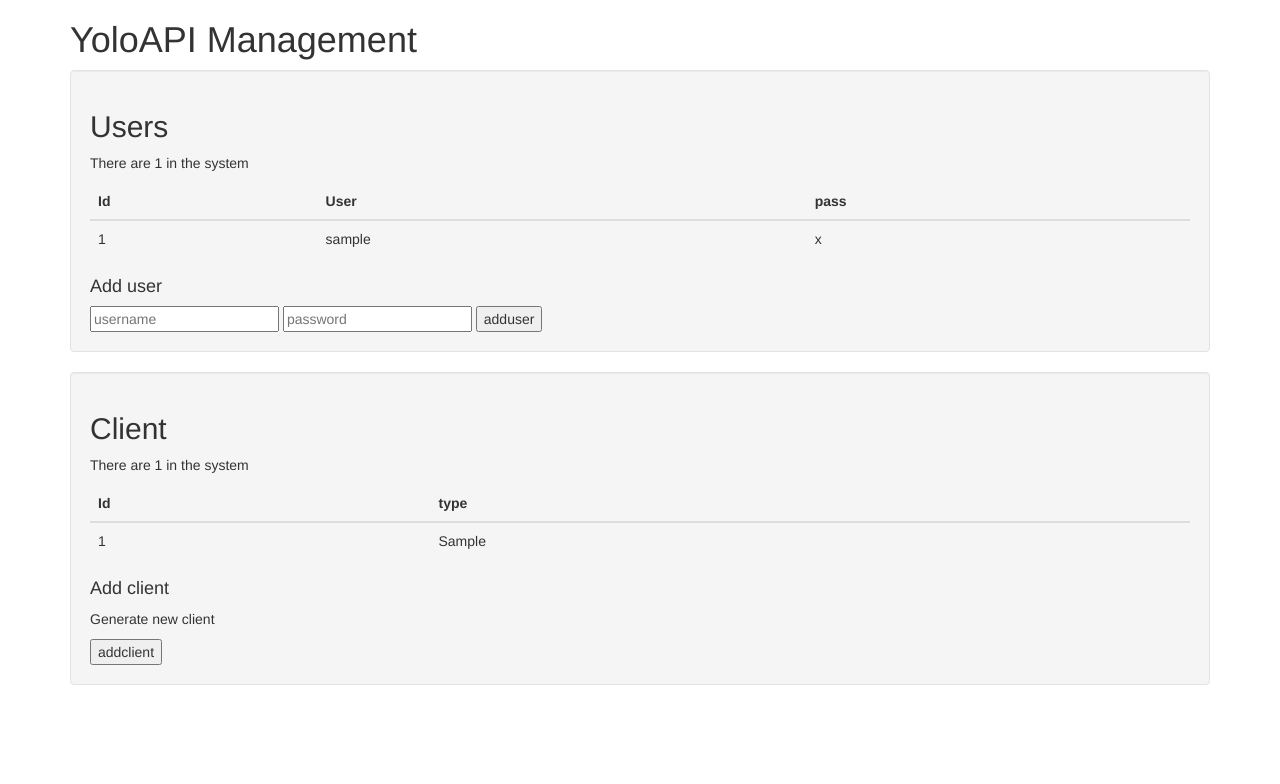
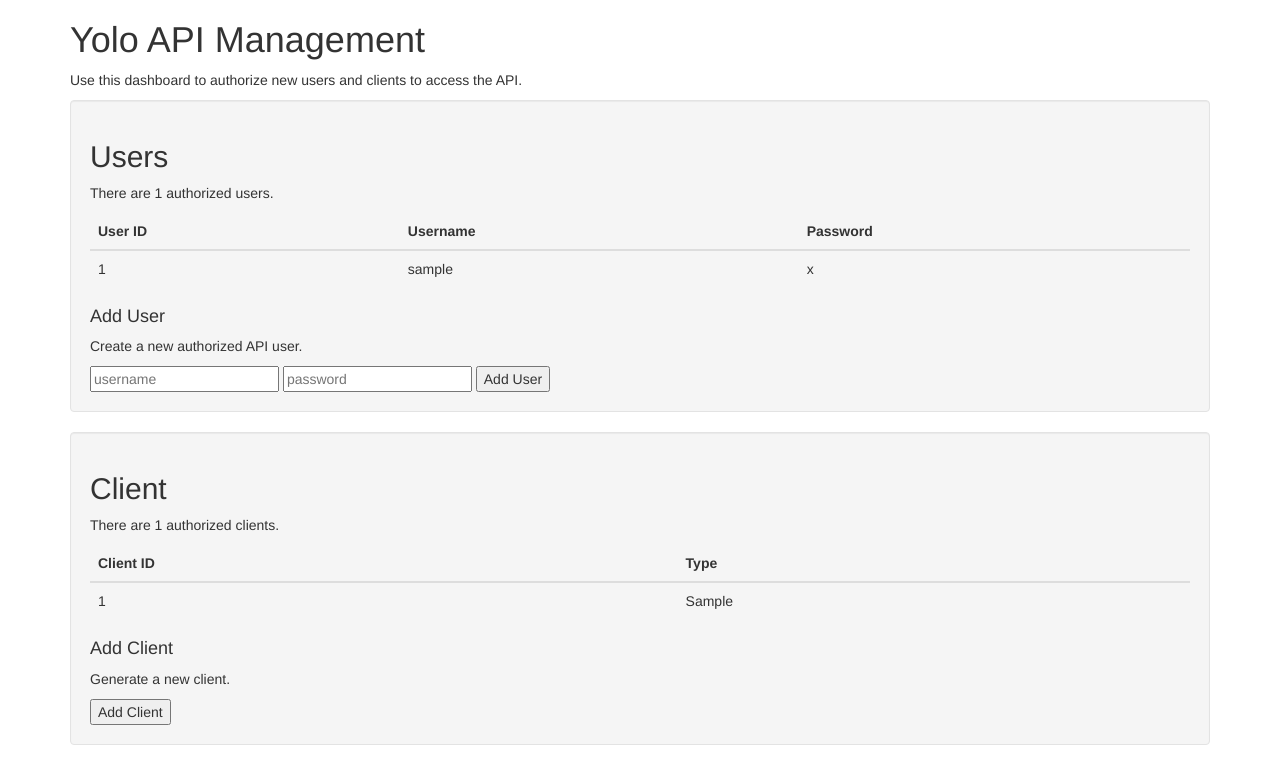
Before and after one commit to brunsgaard/yoloAPI, a Python web app: template templates/management.html in a window 1280 px wide. Shown: the top 784 px of the page. Run offline with Jinja, Linux system fonts and the light colour scheme; the template is opened without the code that fills it: most values are stand-ins (such as "Sample title", 1, 10 or a date in 2020); some libraries are stand-ins or nearby versions.

Commit message:
Clean up management interface

```diff
--- a/templates/management.html
+++ b/templates/management.html
@@ -1,27 +1,23 @@
 <!DOCTYPE html>
 <html lang="en">
     <head>
-<meta charset="UTF-8"/>
+        <meta charset="UTF-8" />
         <link rel="stylesheet" href="//netdna.bootstrapcdn.com/bootstrap/3.1.1/css/bootstrap.min.css">
     </head>
     <body>
-
         <div class="container">
-
             <div class="starter-template">
-        <h1>YoloAPI Management</h1>
-
+                <h1>Yolo API Management</h1>
+                <p>Use this dashboard to authorize new users and clients to access the API.</p>
                 <div class="well">
-
                     <h2>Users</h2>
-            <p> There are {{ users|length }} in the system </p>
-
+                    <p>There are {{ users|length }} authorized users.</p>
                     <table class="table">
                         <thead>
                             <tr>
-                        <th>Id</th>
-                        <th>User</th>
-                        <th>pass</th>
+                                <th>User ID</th>
+                                <th>Username</th>
+                                <th>Password</th>
                             </tr>
                         </thead>
                         <tbody>
@@ -34,25 +30,22 @@
                             {% endfor %}
                         </tbody>
                     </table>
-
-            <h4>Add user</h4>
+                    <h4>Add User</h4>
+                    <p>Create a new authorized API user.</p>
                     <form method="post" action="/">
-                <input type="text" name="username" placeholder ="username">
-                <input type="text" name="password" placeholder ="password">
-                <input type="submit" name='submit' value='adduser'>
+                        <input type="text" name="username" placeholder="username">
+                        <input type="text" name="password" placeholder="password">
+                        <input type="submit" name='submit' value='Add User'>
                     </form>
-
                 </div>
                 <div class="well">
-
                     <h2>Client</h2>
-            <p> There are {{ clients|length }} in the system </p>
-
+                    <p>There are {{ clients|length }} authorized clients.</p>
                     <table class="table">
                         <thead>
                             <tr>
-                        <th>Id</th>
-                        <th>type</th>
+                                <th>Client ID</th>
+                                <th>Type</th>
                             </tr>
                         </thead>
                         <tbody>
@@ -64,18 +57,14 @@
                             {% endfor %}
                         </tbody>
                     </table>
-
-
-            <h4>Add client</h4>
-            <p>Generate new client</p>
+                    <h4>Add Client</h4>
+                    <p>Generate a new client.</p>
                     <form method="post" action="/">
-                <input type="submit" name='submit' value='addclient'>
+                        <input type="submit" name='submit' value='Add Client'>
                     </form>
                 </div>
-
             </div>
-</div><!-- /.container -->
-
-
+        </div>
+        <!-- /.container -->
     </body>
 </html>
```
Lines whose indentation alone changed are shown as unchanged.
